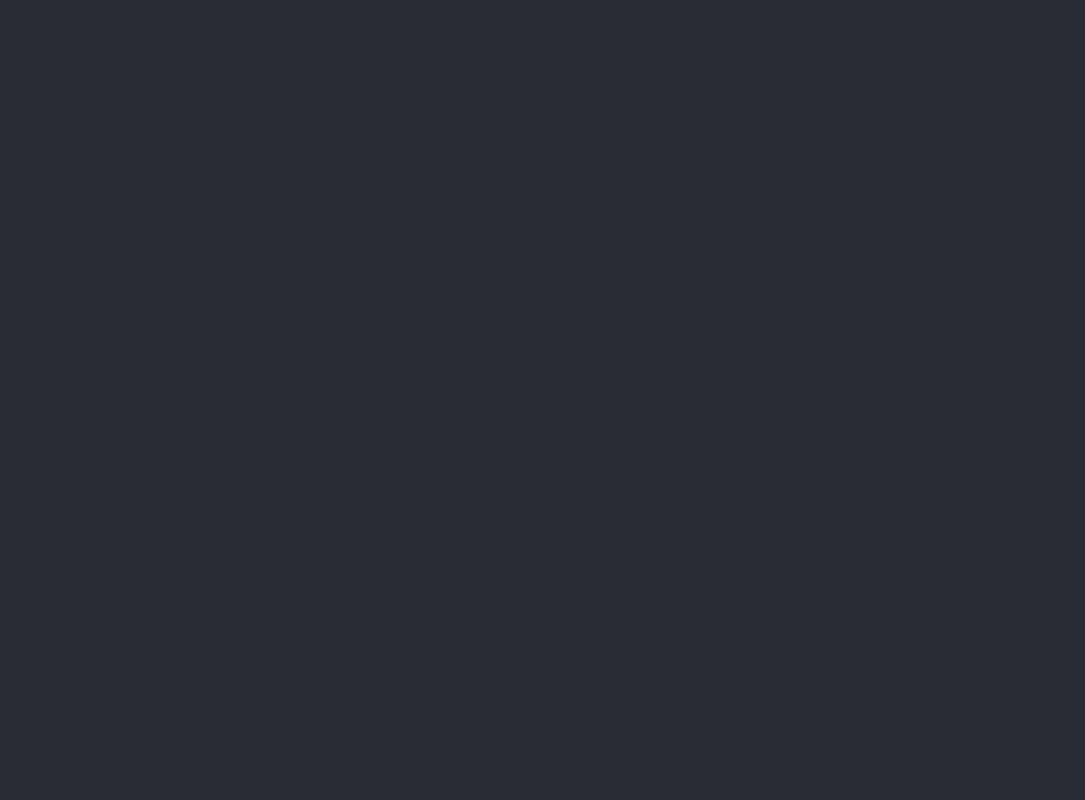
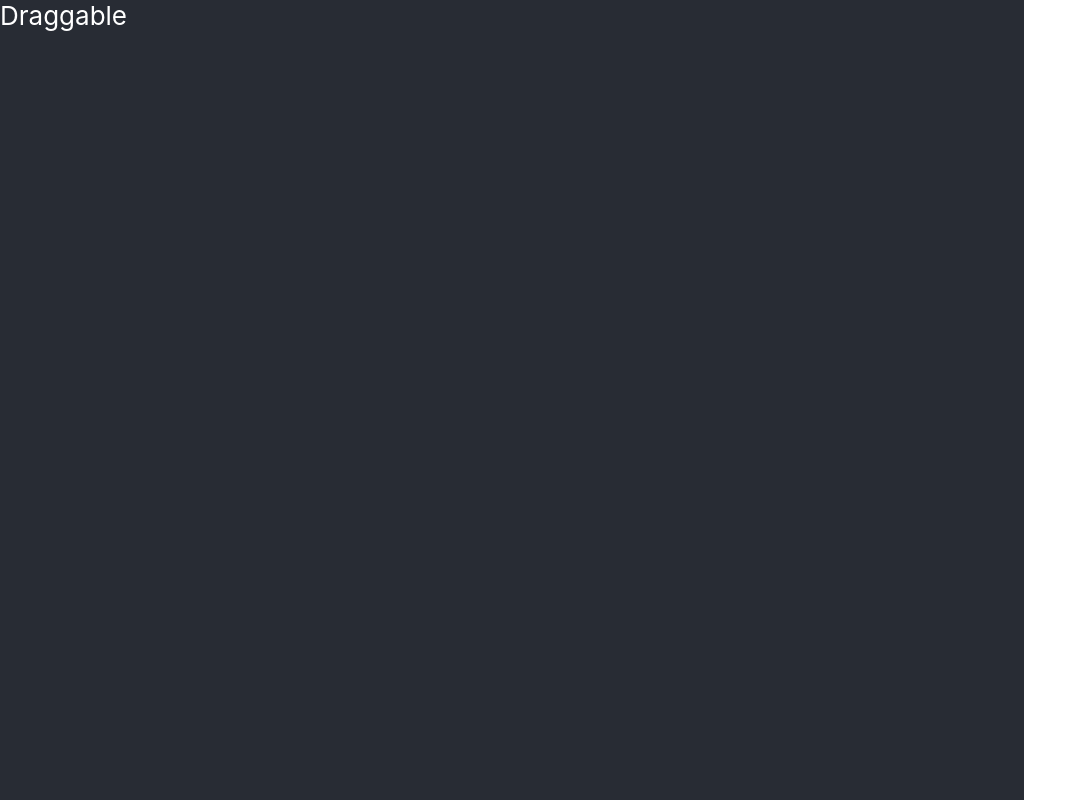
Before and after one commit to RichardPK/wwwinc, a React (Create React App) app: page / in a window 1280 px wide. Shown: the whole page, without its empty margins (0-1085 px from the left). Built offline with nearby package versions, Linux system fonts and the light colour scheme.

Commit message:
Rudimentary drag and drop logic using file name tracking as example

```diff
--- /dev/null
+++ b/src/components/DraggableObject/index.js
@@ -0,0 +1,8 @@
+import React from "react";
+import Styled from "styled-components/macro";
+
+const DraggableObject = () => {
+  return <div>Draggable</div>;
+};
+
+export default DraggableObject;
--- /dev/null
+++ b/src/components/DropZone/index.js
@@ -0,0 +1,31 @@
+import React from "react";
+import DraggableObject from "../DraggableObject/";
+import styled from "styled-components/macro";
+import {
+  handleDragEnter,
+  handleDragLeave,
+  handleDragOver,
+  handleDrop,
+} from "../../utilities/helpers/handleDragEvents";
+
+const DropZone = (props) => {
+  const { data, dispatch } = props;
+
+  return (
+    <Wrapper
+      onDrop={(event) => handleDrop({ event, data, dispatch })}
+      onDragOver={(event) => handleDragOver(event)}
+      onDragEnter={(event) => handleDragEnter({ event, data, dispatch })}
+      onDragLeave={(event) => handleDragLeave({ event, data, dispatch })}
+    >
+      <DraggableObject />
+    </Wrapper>
+  );
+};
+
+export default DropZone;
+
+const Wrapper = styled.div`
+  background-color: #282c34;
+  width: 80%;
+`;
--- a/src/containers/App.js
+++ b/src/containers/App.js
@@ -1,15 +1,48 @@
-import React from 'react';
-import styled from 'styled-components/macro';
+import React, { useReducer } from "react";
+import styled from "styled-components/macro";
+import DropZone from "../components/DropZone";
 
 const App = () => {
-  return <AppWrapper />;
+  const reducer = (state, action) => {
+    switch (action.type) {
+      case "SET_DROP_DEPTH":
+        return { ...state, dropDepth: action.dropDepth };
+      case "SET_IN_DROP_ZONE":
+        return { ...state, inDropZone: action.inDropZone };
+      case "ADD_FILE_TO_LIST":
+        return { ...state, fileList: state.fileList.concat(action.files) };
+      default:
+        return state;
+    }
+  };
+  const [data, dispatch] = useReducer(reducer, {
+    dropDepth: 0,
+    inDropZone: false,
+    fileList: [],
+  });
+
+  return (
+    <AppWrapper>
+      <DropZone data={data} dispatch={dispatch} />
+      <ol className="dropped-files">
+        {data.fileList.map((f) => {
+          return <li key={f.name}>{f.name}</li>;
+        })}
+      </ol>
+    </AppWrapper>
+  );
 };
 
 const AppWrapper = styled.div`
-  background-color: #282c34;
+  color: white;
+  display: flex;
   min-height: 100vh;
   width: 100vw;
   font-size: calc(10px + 2vmin);
+
+  li {
+    color: red;
+  }
 `;
 
 export default App;
--- /dev/null
+++ b/src/utilities/helpers/handleDragEvents.js
@@ -0,0 +1,31 @@
+export const handleDragEnter = ({ event, data, dispatch }) => {
+  event.preventDefault();
+  event.stopPropagation();
+  dispatch({ type: "SET_DROP_DEPTH", dropDepth: data.dropDepth + 1 });
+};
+export const handleDragLeave = ({ event, data, dispatch }) => {
+  event.preventDefault();
+  event.stopPropagation();
+  dispatch({ type: "SET_DROP_DEPTH", dropDepth: data.dropDepth - 1 });
+  if (data.dropDepth > 0) return;
+  dispatch({ type: "SET_IN_DROP_ZONE", inDropZone: false });
+};
+export const handleDragOver = (event) => {
+  event.preventDefault();
+  event.stopPropagation();
+};
+export const handleDrop = ({ event, data, dispatch }) => {
+  event.preventDefault();
+  event.stopPropagation();
+  let files = [...event.dataTransfer.files];
+
+  if (files && files.length > 0) {
+    const existingFiles = data.fileList.map((f) => f.name);
+    files = files.filter((f) => !existingFiles.includes(f.name));
+
+    dispatch({ type: "ADD_FILE_TO_LIST", files });
+    event.dataTransfer.clearData();
+    dispatch({ type: "SET_DROP_DEPTH", dropDepth: 0 });
+    dispatch({ type: "SET_IN_DROP_ZONE", inDropZone: false });
+  }
+};
```
